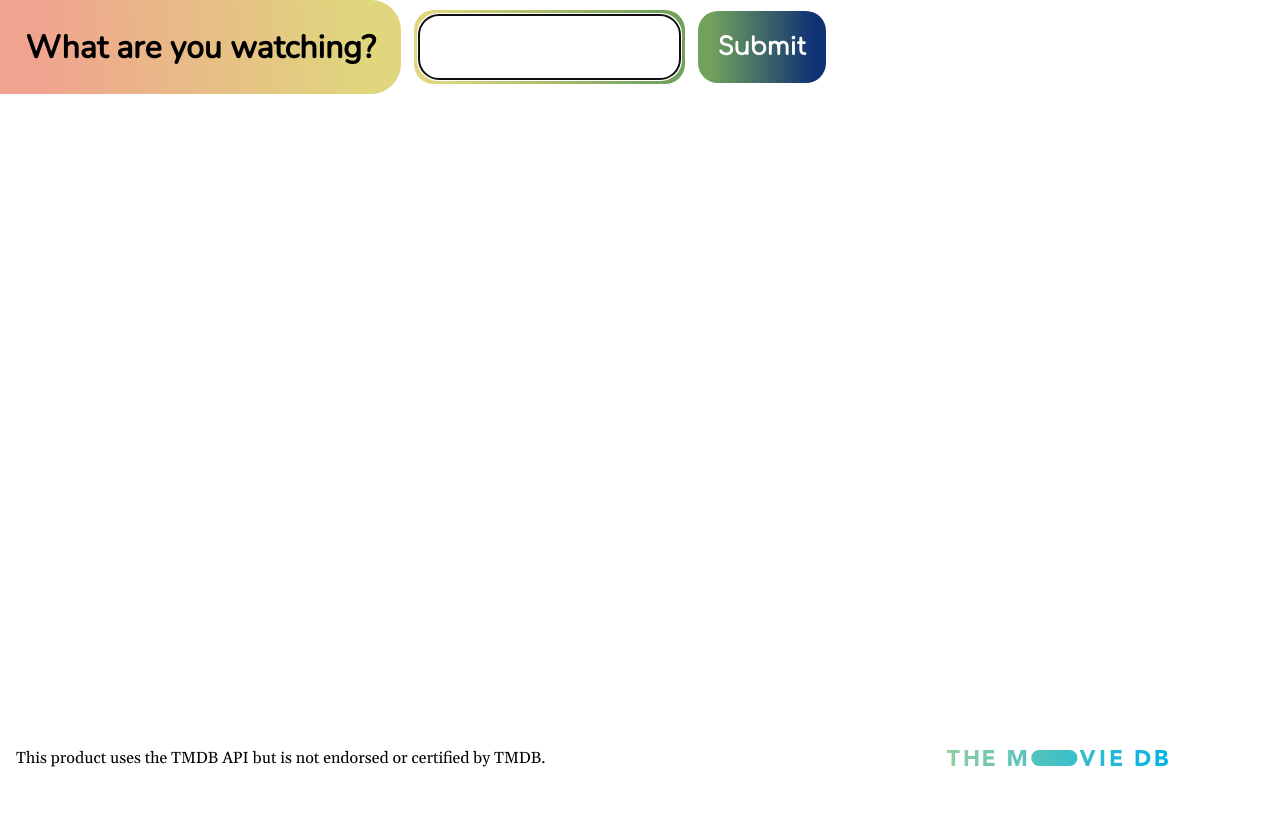
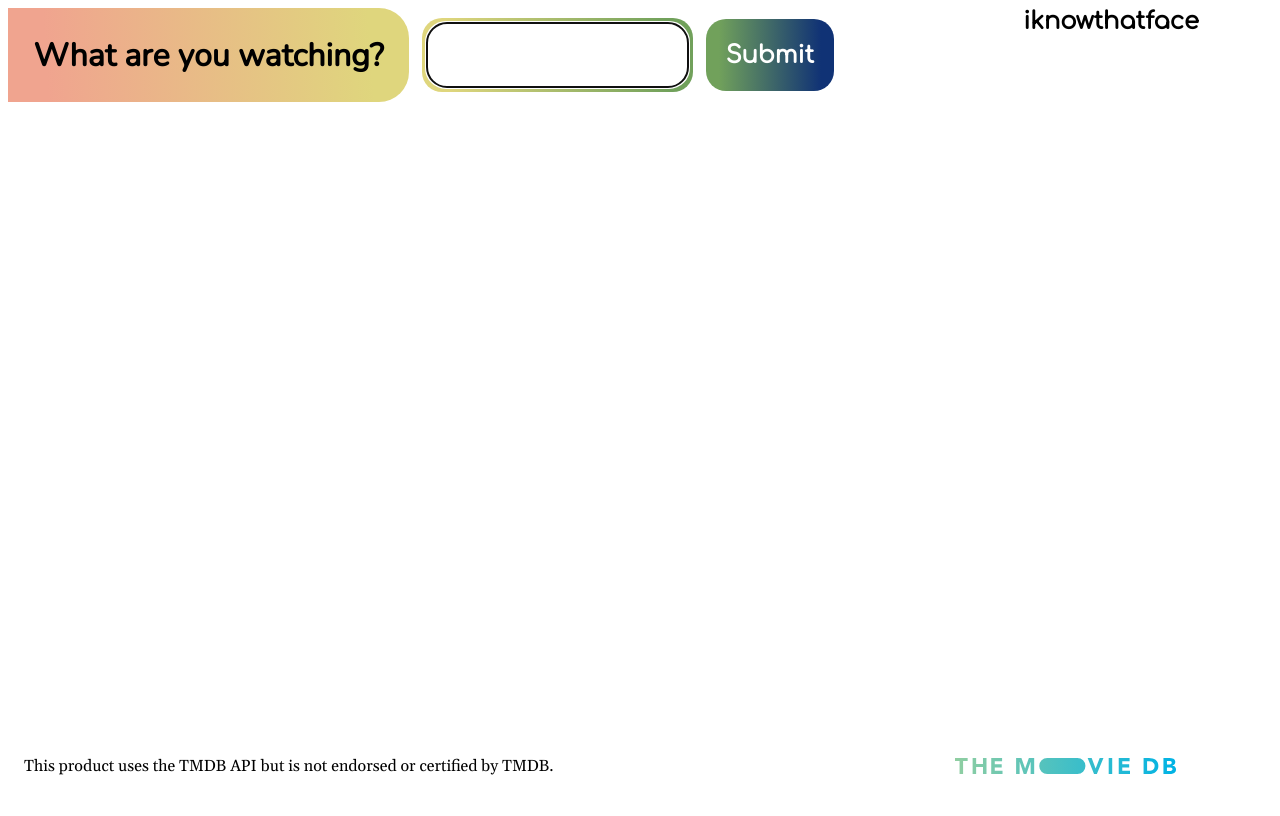
Before and after one commit to lydiadunning/Iknowthatface, a Flask app: page / in a window 1280 px wide. Before the commit the page ends 767 px from the top, so only its background shows below. Run offline with Flask 2, Linux system fonts and the light colour scheme.

Commit message:
Update page display, add branding, remove reference to test file.

```diff
--- a/TMDB_access.py
+++ b/TMDB_access.py
@@ -1,8 +1,6 @@
 import requests
 import os
 from dotenv import load_dotenv
-
-from test import error_insertion
 
 load_dotenv()
 
--- a/static/style.css
+++ b/static/style.css
@@ -1,12 +1,15 @@
 body {
+    height: 100vh;
+    position: relative;
+}
+
+.app {
     min-height: 100%;
     margin: 0;
     display: flex;
     flex-direction: column;
     justify-content: space-between;
-    height: 100vh;
     width: 100vw;
-
 }
 
 
@@ -153,3 +156,10 @@ footer {
     justify-content: space-between;
     padding: 1rem;
 }
+
+.product-name {
+    font-family: 'Comfortaa', Arial, sans-serif;
+    right: 10px;
+    margin: 0 5%;
+    position: absolute;
+}
--- a/templates/cast.html
+++ b/templates/cast.html
@@ -1,6 +1,7 @@
 {% include "header.html" %}
 
 <body>
+    <div class="app">
         <h1>Who do you see?</h1>
         <div class="cast-list">
         {% for cast_member in cast %}
@@ -24,4 +25,5 @@
         {% endfor %}
         </div>
         {% include "footer.html" %}
+    </div>
 </body>
--- a/templates/header.html
+++ b/templates/header.html
@@ -8,3 +8,8 @@
     <link rel="preconnect" href="https://fonts.gstatic.com" crossorigin>
     <link href="https://fonts.googleapis.com/css2?family=Comfortaa&family=Nunito&family=Gelasio&display=swap" rel="stylesheet">
 </head>
+<body>
+    <header>
+        <h2 class="product-name">iknowthatface</h2>
+    </header>
+</body>
--- a/templates/index.html
+++ b/templates/index.html
@@ -1,6 +1,7 @@
 {% include "header.html" %}
 
 <body>
+    <div class="app">
         <div id="first-page">
             <form action="{{ url_for('watching') }}" method="post">
                 <label><div>What are you watching?</div></label>
@@ -20,5 +21,6 @@
             {% endwith %}
         </div>
         {% include "footer.html" %}
+    </div>
 <!--</div>-->
 </body>
--- a/templates/movie.html
+++ b/templates/movie.html
@@ -1,6 +1,7 @@
 {% include "header.html" %}
 
 <body>
+    <div class="app">
         <h1>What are you watching?</h1>
         <div class="columncontainer">
             <div class="movie results">
@@ -60,5 +61,5 @@
             </div>
         </div>
         {% include "footer.html" %}
-
+    </div>
 </body>
--- a/templates/other_works.html
+++ b/templates/other_works.html
@@ -2,6 +2,7 @@
 
 
 <body>
+    <div class="app">
         <h1>They were also in:</h1>
         <div class="columncontainer">
             <div class="movie results">
@@ -71,4 +72,5 @@
             </div>
         </div>
         {% include "footer.html" %}
+    </div>
 </body>
```
Lines whose indentation alone changed are shown as unchanged.
